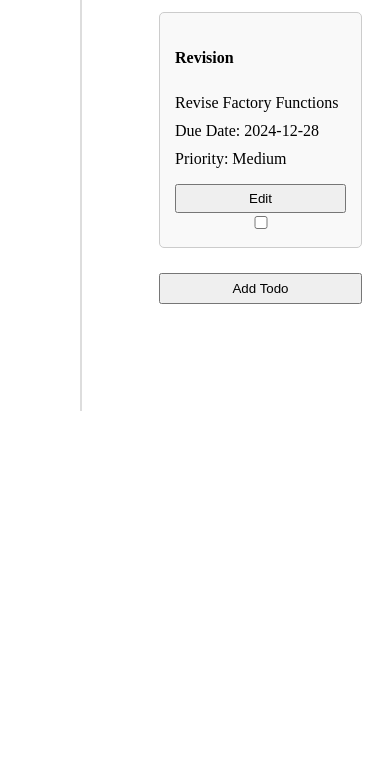
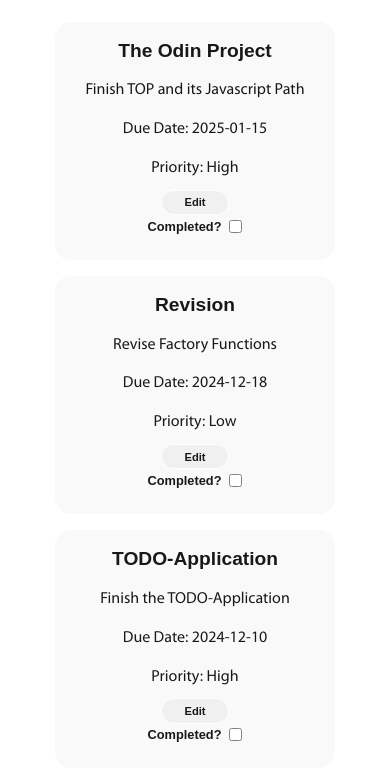
Before and after one commit to 98danya/todo-list, a website built with webpack: page src/template.html in a window 390 px wide. Shown: the part 468-1249 px from the top of the page. Before the commit the page ends 879 px from the top, so only its background shows below. Built offline with nearby package versions, Linux system fonts and the light colour scheme.

Commit message:
Working Todo-App

```diff
--- a/src/dom.js
+++ b/src/dom.js
@@ -160,7 +160,15 @@
       divContent.appendChild(todosContainer);
     }
 
-    todosContainer.innerHTML = `<h2>${project.name} <br> <h3>${project.description}</h3></h2>`;
+    todosContainer.innerHTML = `
+      <div class="todo-header">
+        <h1>📎 ${project.name}</h1>
+        <h2>${project.description}</h2>
+      </div>
+    `;
+
+    const todoElementsContainer = document.createElement("div");
+    todoElementsContainer.classList.add("todo-elements-container");
 
     todos.forEach((todo) => {
       const todoElement = document.createElement("div");
@@ -202,12 +210,18 @@
           project
         );
       });
+      todoElement.appendChild(editButton);
 
-      todoElement.appendChild(editButton);
+      const checkboxContainer = document.createElement("div");
+      checkboxContainer.className = "checkbox-container";
 
       const deleteTodo = document.createElement("input");
       deleteTodo.type = "checkbox";
       deleteTodo.title = "Check to remove";
+
+      const label = document.createElement("label");
+      label.textContent = "Completed?";
+
       deleteTodo.addEventListener("change", () => {
         if (deleteTodo.checked) {
           const index = project.todoList.indexOf(todo);
@@ -216,18 +230,22 @@
           }
 
           storageManager.saveData(projects);
-
           renderTodos(project.todoList, project, projects);
         }
       });
 
-      todoElement.appendChild(deleteTodo);
+      checkboxContainer.appendChild(label);
+      checkboxContainer.appendChild(deleteTodo);
 
-      todosContainer.appendChild(todoElement);
+      todoElement.appendChild(checkboxContainer);
+
+      todoElementsContainer.appendChild(todoElement);
     });
 
+    todosContainer.appendChild(todoElementsContainer);
     const addTodoButton = document.createElement("button");
     addTodoButton.textContent = "Add Todo";
+    addTodoButton.className = "addTodoBtn";
     addTodoButton.addEventListener("click", () => {
       renderTodoForm(
         (name, description, dueDate, priority) => {
@@ -241,7 +259,6 @@
         project
       );
     });
-
     todosContainer.appendChild(addTodoButton);
 
     divContent.appendChild(todosContainer);
--- a/src/index.js
+++ b/src/index.js
@@ -10,11 +10,15 @@
 window.onload = () => {
     if (projects.length === 0) {
         const defaultProject = projectItem("Week 1", "Things that need to get done…");
-        const todo1 = todoItem("Finish Application", "Finish the TODO-Application", "2024-12-10", "High");
-        const todo2 = todoItem("Revision", "Revise Factory Functions ", "2024-12-28", "Medium");
+        const todo1 = todoItem("The Odin Project", "Finish TOP and its Javascript Path", "2025-01-15", "High");
+        const todo2 = todoItem("Revision", "Revise Factory Functions ", "2024-12-18", "Low");
+        const todo3 = todoItem("TODO-Application", "Finish the TODO-Application", "2024-12-10", "High");
+        const todo4 = todoItem("Practice", "Practice coding by creating more projects ", "2025-05-28", "Medium");
 
         defaultProject.todoList.push(todo1);
         defaultProject.todoList.push(todo2);
+        defaultProject.todoList.push(todo3);
+        defaultProject.todoList.push(todo4);
         projects.push(defaultProject);
 
         storageManager.saveData(projects);
--- a/src/styles.css
+++ b/src/styles.css
@@ -9,9 +9,15 @@
   grid-template-rows: auto;
   grid-gap: 50px;
   height: 100vh;
+  padding: 20px;
+  box-sizing: border-box;
 }
 
+/* Project Navigation*/
 .project-container {
+  display: flex;
+  flex-direction: column;
+  align-items: center;
   grid-row-start: 1;
   grid-row-end: 3;
   padding: 10px;
@@ -20,7 +26,6 @@
   overflow-y: auto;
   height: 100%;
   position: sticky;
-    align-items: center;
 }
 
 .project-container h1 {
@@ -36,13 +41,11 @@
   height: 5vmax;
   opacity: 0.9;
   font-family: Arial, Helvetica, sans-serif, Helvetica, sans-serif;
-    margin: 0 0 3rem 1rem;
-    padding: auto;
-    width: 10rem;
+  width: 10vmax;
   font-size: 2rem;
   font-weight: 900;
+  margin: 1rem 1rem 3rem;
 }
-
 
 .project-element {
   display: grid;
@@ -50,54 +53,264 @@
   font-family: Arial, Helvetica, sans-serif, Helvetica, sans-serif;
   text-align: center;
   font-size: larger;
-    text-decoration: underline dotted 5px;
+  text-decoration: underline dotted 3px;
   margin-bottom: 2rem;
-
 }
 
+/* Main: Project and its Todo Items*/
+.todo-container {
+  display: flex;
+  flex-direction: column;
+  padding: 20px;
+  box-sizing: border-box;
+  margin: 7px;
+  gap: 15px;
+}
 
+.todo-header {
+  text-align: center;
+  margin-bottom: 20px;
+}
 
+.todo-header h1 {
+  font-family: Arial, Helvetica, sans-serif;
+  font-size: 4rem;
+  margin-bottom: 0;
+  margin-top: 0;
+}
 
+.todo-header h2 {
+  margin-top: 0;
+  font-family: Myriad, Arial, Helvetica, sans-serif;
+  font-size: 1rem;
+}
 
-.todo-container {
+.todo-elements-container {
   display: grid;
-    grid-template-columns: repeat(auto-fill, minmax(1fr, 1fr));
-    grid-gap: 15px;
-    padding: 20px;
+  grid-template-columns: repeat(3, 1fr);
+  grid-auto-rows: 1fr;
+  gap: 2rem;
+  height: 50vh;
+  box-sizing: border-box;
+  margin-bottom: 2rem;
+  justify-items: stretch;
+}
+
+.todo-element {
+  display: flex;
+  flex-direction: column;
+  justify-content: space-between;
+  align-items: center;
+  border-radius: 1rem;
+  background-color: #f9f9f9;
+  opacity: 0.9;
+  font-family: Arial, Helvetica, sans-serif;
+  height: 100%;
+  box-sizing: border-box;
+  overflow: hidden;
+  text-align: center;
+}
+
+.todo-element h4 {
+  padding: 1rem;
+  overflow: scroll;
+  text-overflow: ellipsis;
+  white-space: nowrap;
+  width: 100%;
+  font-size: clamp(0.5rem, 1.8vw, 1rem);
+  margin: 0;
+}
+
+.todo-element p {
+  overflow: visible;
+  white-space: normal;
+  width: 100%;
+  font-size: clamp(0.1rem, 1vw, 0.8rem);
+  margin: 0;
+  font-family: Myriad, Arial, Helvetica, sans-serif;
+  word-wrap: break-word;
+}
+
+.todo-element .actions {
+  display: flex;
+  justify-content: space-between;
+  align-items: center;
+  width: 100%;
+  margin-top: 10px;
+}
+
+.todo-element button {
+  border: 1px solid #ffff;
+  border-radius: 1rem;
+  height: 3vmax;
+  width: 8vmax;
+  font-family: Arial, Helvetica, sans-serif;
+  font-size: clamp(0.7rem, 1.5vw, 1rem);
+  font-weight: 900;
+}
+
+.checkbox-container {
+  display: flex;
+  align-items: center;
+  gap: 0.5rem;
+  padding-bottom: 1rem;
+}
+
+.checkbox-container input[type="checkbox"] {
+  margin: 0;
+  width: auto;
+  height: auto;
+  flex: 0 1 auto;
+  cursor: pointer;
+}
+
+.checkbox-container label {
+  cursor: pointer;
+  font-size: 0.8rem;
+  font-family: Arial, Helvetica, sans-serif;
+  font-weight: 900;
+}
+
+.addTodoBtn {
+  display: flex;
+  margin-top: 10px;
+  padding: 5px 10px;
+  cursor: pointer;
+  align-self: center;
+  justify-content: center;
+  border: 1px solid #ffff;
+  border-radius: 1rem;
+  height: 5vmax;
+  opacity: 0.9;
+  font-family: Arial, Helvetica, sans-serif, Helvetica, sans-serif;
+  width: 50vmax;
+  font-size: 2rem;
+  font-weight: 900;
+}
+
+button:hover {
+  background-color: #007bff;
+  color: white;
+}
+
+form {
+  display: flex;
+  flex-direction: column;
+  gap: 1rem;
+  max-width: 80%;
+  padding: 1rem;
+  margin: 0;
+  align-items: center;
+  justify-content: center;
+}
+
+form input,
+form select,
+form button {
+  width: 100%;
+  padding: 0.8rem;
+  font-size: 1rem;
+  border-radius: 5px;
+  border: 1px solid #ccc;
+}
+
+form button {
+  display: flex;
+  margin-top: 10px;
+  padding: 5px 10px;
+  cursor: pointer;
+  align-self: center;
+  justify-content: center;
+  border: 1px solid #ffff;
+  border-radius: 1rem;
+  height: 5vmax;
+  opacity: 0.9;
+  font-family: Arial, Helvetica, sans-serif, Helvetica, sans-serif;
+  width: 28vmax;
+  font-size: 2rem;
+  font-weight: 900;
+}
+
+form button:hover {
+  background-color: #007bff;
+  color: white;
+}
+
+@media (max-width: 768px) {
+  #content {
+    grid-template-columns: 1fr;
+    grid-gap: 20px;
+    height: auto;
+  }
+
+  .project-container {
+    width: 100%;
+    border-right: none;
+    border-bottom: 2px solid #ddd;
+    height: auto;
+    position: relative;
+    margin-bottom: 20px;
+  }
+
+  .todo-elements-container {
+    grid-template-columns: repeat(auto-fill, minmax(100%, 1fr));
+    height: auto;
+    gap: 1rem;
+  }
+
+  .todo-header h1 {
+    font-size: 2.5rem;
+  }
+
+  .todo-header h2 {
+    font-size: 1rem;
+  }
+
+  .todo-element {
+    padding: 10px;
+    font-size: 1rem;
+  }
+
+  .todo-element h4 {
+    font-size: 1.2rem;
+    padding: 0.5rem;
+  }
+
+  .todo-element p {
+    font-size: 1rem;
+    margin: 0.5rem 0;
+  }
+
+  .project-container button {
+    width: 80%;
+    font-size: 1.5rem;
+  }
+
+  .addTodoBtn {
+    width: 80%;
+    font-size: 1.8rem;
+  }
+
+  form {
+    display: flex;
+    flex-direction: column;
+    gap: 1rem;
+    max-width: 90%;
+    width: 100%;
+    padding: 1rem;
+    margin: 0;
+    align-items: center;
+    justify-content: center;
     box-sizing: border-box;
   }
 
-.todo-element {
-    border: 1px solid #ccc;
-    padding: 15px;
-    border-radius: 5px;
-    background-color: #f9f9f9;
-    display: flex;
-    flex-direction: column;
-    justify-content: space-between;
+  form input,
+  form select,
+  form button {
+    font-size: 1rem;
   }
 
-.todo-element h3 {
-    margin: 0;
-    font-size: 1.4em;
+  form button {
+    width: 80%;
   }
-
-.todo-element p {
-    margin: 5px 0;
 }
-
-button {
-    margin-top: 10px;
-    padding: 5px 10px;
-    cursor: pointer;
-}
-
-button:hover {
-    background-color: #007BFF;
-    color: white;
-}
-
-.todo-form-container {
-    grid-row: 2;
-    grid-column: 2;
-}
```
Lines whose indentation alone changed are shown as unchanged.
